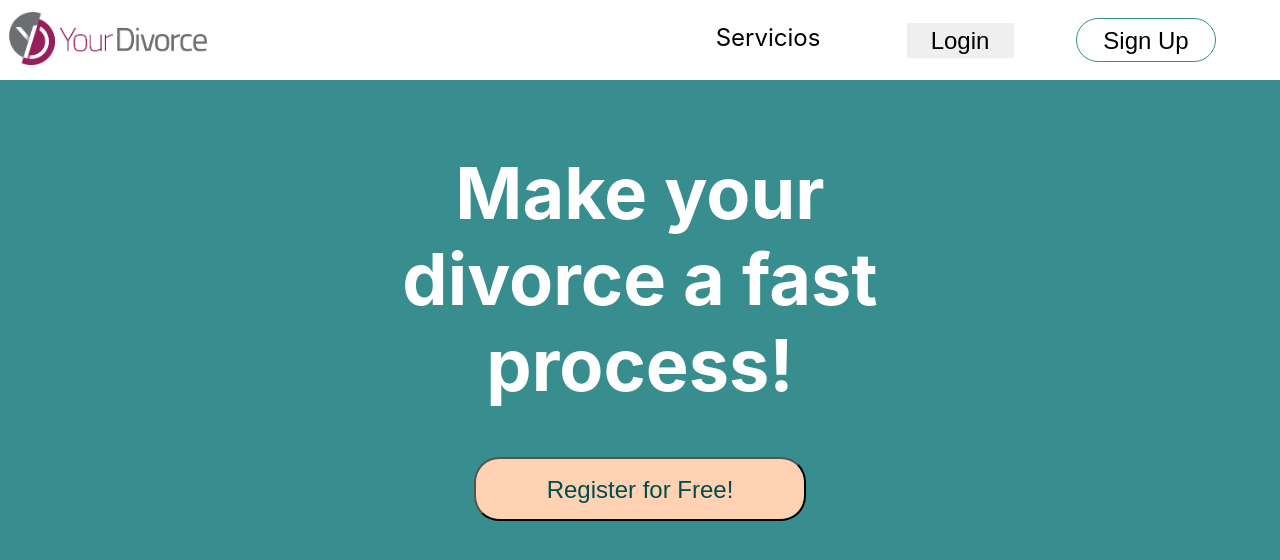
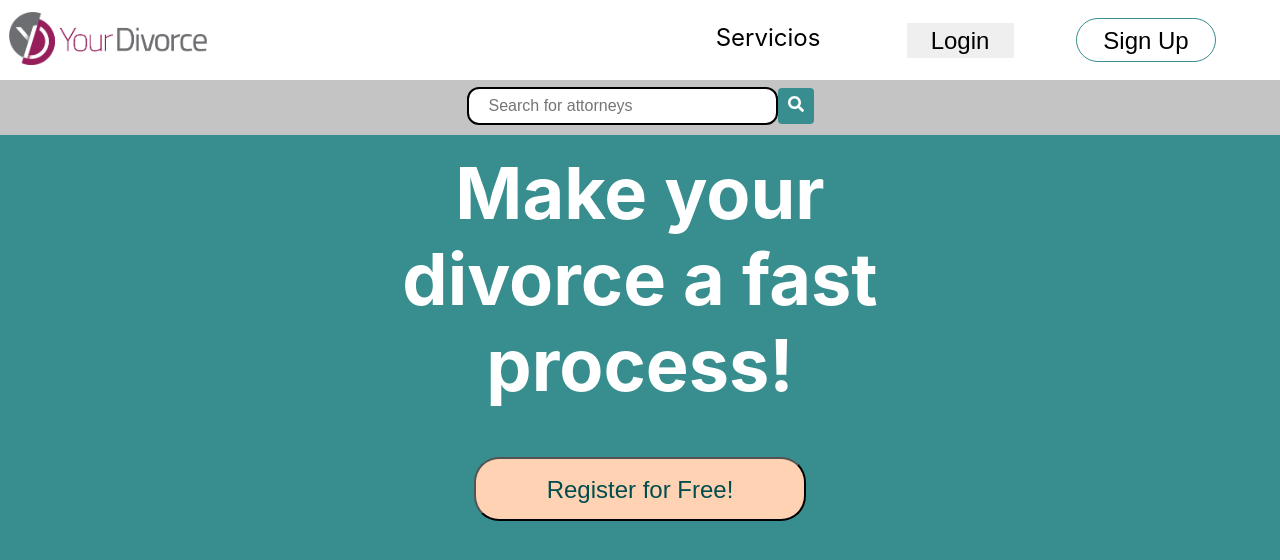
Before and after one commit to AbdielCortes/inso4115-los-reyes-de-la-punta-front-end, a React (Create React App) app: page / in a window 1280 px wide. Shown: the top 560 px of the page. Built offline with nearby package versions, Linux system fonts and the light colour scheme.

Commit message:
added search bar to home page

```diff
--- a/src/components/Home/Home.css
+++ b/src/components/Home/Home.css
@@ -38,3 +38,27 @@
 
 @media screen and (max-width: 1079px) {
 }
+
+.search-bar {
+    background-color: #c4c4c4;
+    overflow: hidden;
+    color: white;
+    text-align: center;
+    padding-top: 20px;
+    padding-bottom: 10px;
+}
+
+.search-bar p {
+    color: black;
+}
+
+.search-bar h1 {
+    color: black;
+}
+
+span[type="search-button"] {
+    background-color: #388E8E;
+    padding: 6px 10px;
+    padding-bottom: 10px;
+    border-radius: 4px;
+}
--- a/src/components/Home/Home.js
+++ b/src/components/Home/Home.js
@@ -2,13 +2,61 @@ import React, { Component } from 'react'
 import history from "../../Routing/history";
 import Navbar from "../Navbar/Navbar"
 import "./Home.css"
+import { FontAwesomeIcon } from "@fortawesome/react-fontawesome";
+import { faSearch } from "@fortawesome/free-solid-svg-icons";
 
 export class Home extends Component {
+    state = {
+        query: ""
+    };
+
+    // handle fields change
+    handleChange = input => e => {
+        this.setState({[input]: e.target.value});
+    }
+
+    // when the search button is pressed
+    handleSubmit = (e) => {
+        e.preventDefault();
+        if (this.validateFields()) {
+        this.fetchCourses();
+        } else {
+        console.log("invalid fields");
+        }
+    }
+
+    validateFields = () => {
+        // if search bar is empty
+        if (this.state.query.length === 0) {
+        return false;
+        } else {
+        return true;
+        }
+    };
+
     render() {
+        const { query } = this.state;
+        const values = { query }
         return (
             <>
                 <Navbar/>
                 <div className='start'>
+                    <div className='search-bar'>
+                        <form onSubmit={this.handleSubmit}>
+                            <div className="search-container">
+                            <input type="search"
+                                placeholder="Search for attorneys"
+                                onChange={this.handleChange("query")}
+                                defaultValue={values.query}
+                            />
+                            <span onClick={this.handleSubmit}>
+                                <span type="search-button">
+                                <FontAwesomeIcon icon={faSearch} className="searchIcon" />
+                                </span>
+                            </span>
+                            </div>
+                        </form>
+                    </div>
                     <div className='start-text'>
                         Make your divorce a fast process!
                     </div>
```
